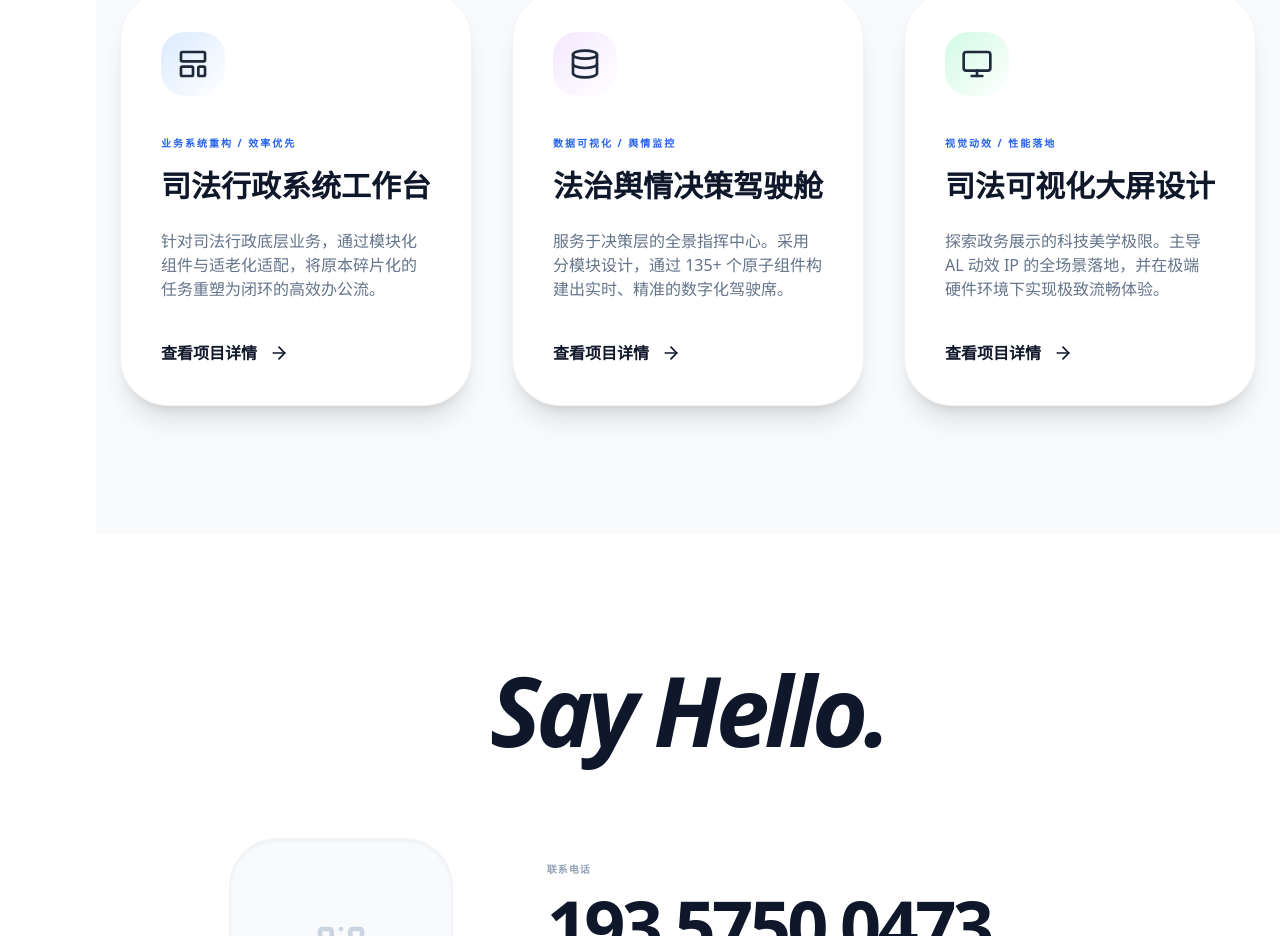
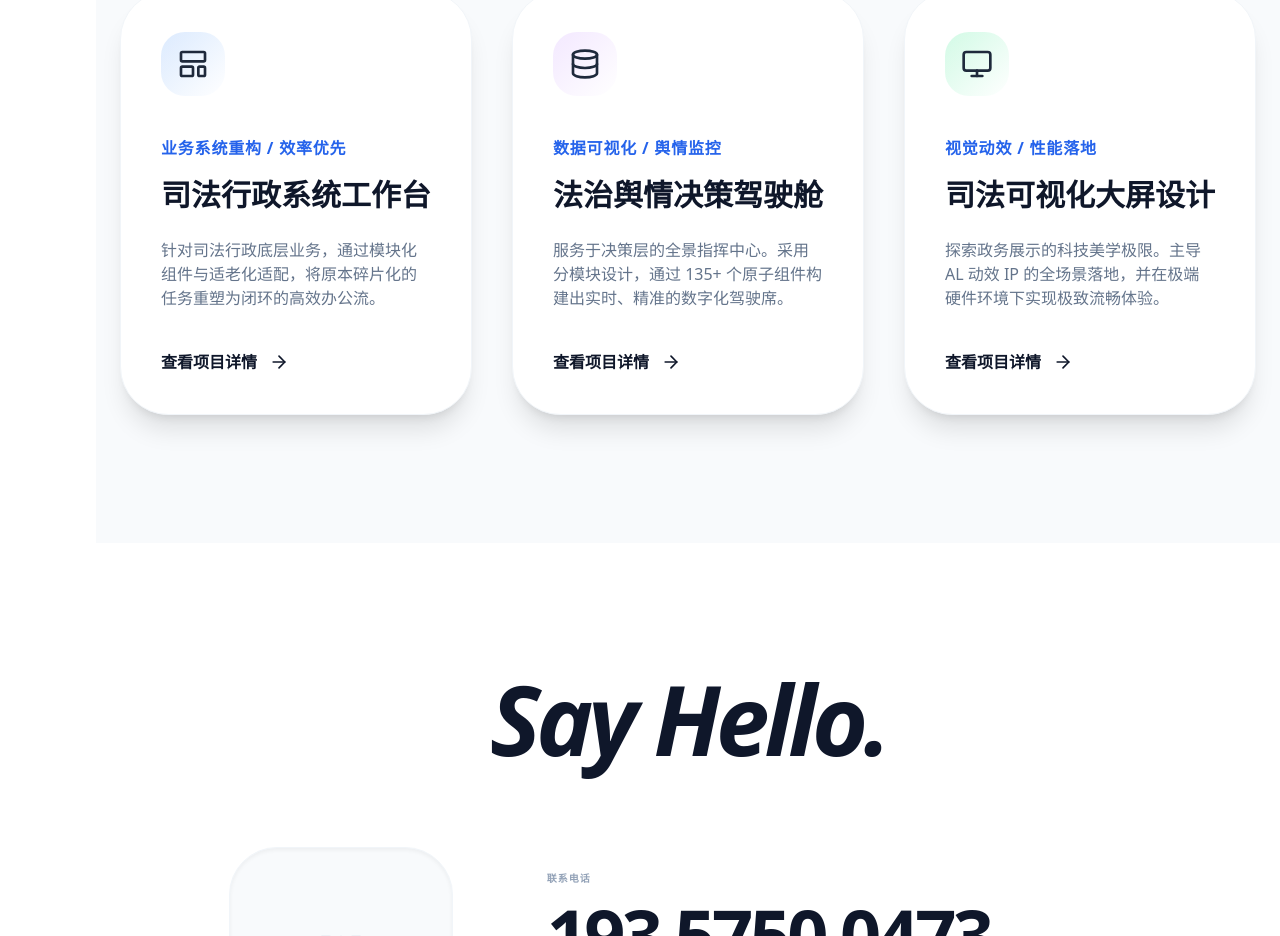
Before and after one commit to hongui/my-portfolio-2, a React (Vite) app: page / in a window 1280 px wide. Shown: the part 2440-3376 px from the top of the page. Built offline with nearby package versions, Linux system fonts and the light colour scheme.

Commit message:
Update App.jsx

```diff
--- a/src/App.jsx
+++ b/src/App.jsx
@@ -584,9 +584,15 @@ export default function App() {
       <div className={`w-16 h-16 rounded-[1.5rem] bg-gradient-to-br ${project.color} to-white flex items-center justify-center mb-10`}>
         <project.icon className="w-8 h-8 text-slate-800" />
       </div>
-                    <div className="text-blue-600 font-black text-[10px] mb-4 tracking-[0.2em] uppercase">{project.tag}</div>
+
+      {/* 这里是修改后的 tag - 字体加大 */}
+      <div className="text-blue-600 font-black text-sm md:text-base mb-4 tracking-[0.05em] uppercase">
+        {project.tag}
+      </div>
+
       <h3 className="text-3xl font-black mb-6 leading-tight">{project.title}</h3>
       <p className="text-slate-500 mb-10 flex-grow line-clamp-3 font-medium">{project.desc}</p>
+
       <div className="flex items-center gap-3 text-slate-900 font-black group-hover:text-blue-600 group-hover:gap-5 transition-all">
         查看项目详情 <ArrowRight className="w-5 h-5" />
       </div>
```
Lines whose indentation alone changed are shown as unchanged.
